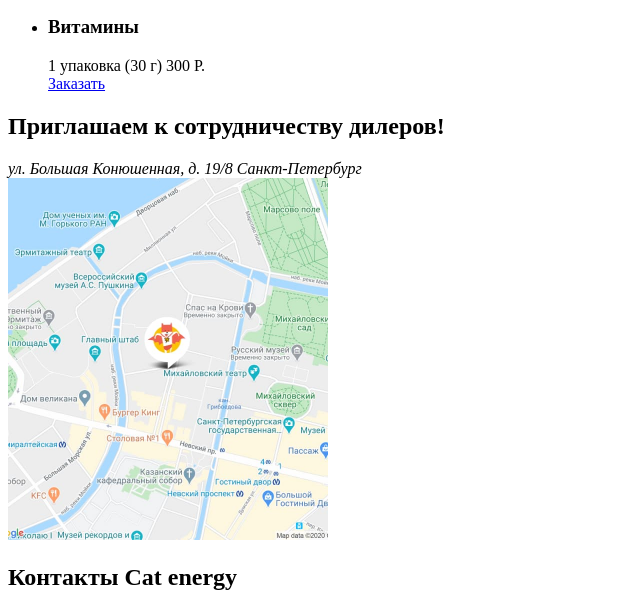
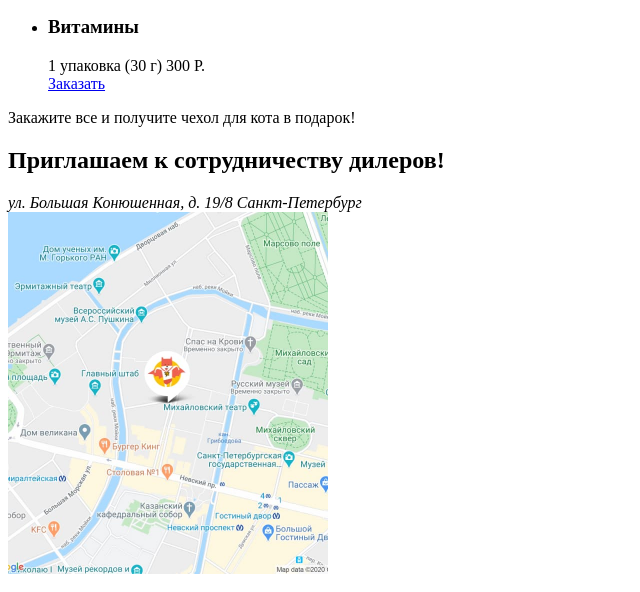
Before and after one commit to htmlacademy-adaptive/1952407-cat-energy-25, a website: page source/catalog.html in a window 1280 px wide. Shown: the part 1950-2542 px from the top of the page, without its empty margins (0-640 px from the left). Drawn offline with Linux system fonts and the light colour scheme.

Commit message:
Добавляет раметку бонуса

```diff
--- a/source/catalog.html
+++ b/source/catalog.html
@@ -36,6 +36,7 @@
     <!-- основное содержимое -->
     <main class="main-page">
       <h1 class="main-page__title">Каталог продукции</h1>
+      <!-- карточки товаров -->
       <section class="main-page__product-cards catalog">
         <h2 class="visually-hidden">Карточки товаров</h2>
         <ul class="catalog__list">
@@ -239,6 +240,7 @@
           </li>
         </ul>
       </section>
+      <!-- дополнительные товары -->
       <section class="main-page__extra extra">
         <h2 class="extra__title">Дополнительные товары</h2>
         <div class="extra__wrapper">
@@ -276,8 +278,13 @@
               <a class="extra-goods__link button" href="#">Заказать</a>
             </li>
           </ul>
+          <!-- бонус -->
+          <div class="extra__bonus extra-bonus">
+            <div class="extra-bonus__wrapper">
+              <p class="extra-bonus__text">Закажите все и получите чехол для кота в подарок!</p>
+            </div>
+          </div>
         </div>
-        <div class="main-page__extra-bonus extra-bonus"></div>
       </section>
     </main>
     <!-- подвал -->
```
Also changed, not shown: source/img/icon-gift-mobile.svg (added).
